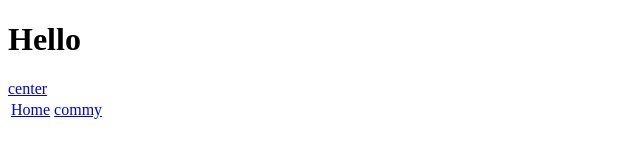
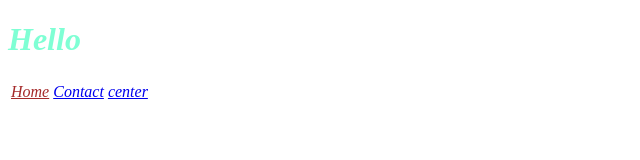
Before and after one commit to kai-tuhoc/hoclaptrinh, a plain HTML site: page index.html in a window 1280 px wide. Shown: the whole page, without its empty margins (0-640 px from the left). Drawn offline with Linux system fonts and the light colour scheme.

Commit message:
sửa lần 3

```diff
--- a/index.html
+++ b/index.html
@@ -4,15 +4,16 @@
     <meta charset="UTF-8" />
     <meta name="viewport" content="width=device-width, initial-scale=1.0" />
     <title>bankhongthetruycap</title>
-    <link rel="stylesheet" href="" />
+    <link rel="stylesheet" href="/oder.css" />
   </head>
   <body>
     <h1>Hello</h1>
     <table>
       <tr>
-        <td><a href="./index.html">Home</a></td>
-        <td><a href="./trang2.html">commy</a></td>
-        <tdg><a href="./trang1.html">center</a><td>
+        <td><a href="./index.html" style="color: brown">Home</a></td>
+        <td><a href="./trang2.html">Contact</a></td>
+        <td><a href="./trang1.html">center</a></td>
+        <td></td>
       </tr>
     </table>
   </body>
--- a/oder.css
+++ b/oder.css
@@ -1,2 +1,8 @@
 h1 {
+  color: aquamarine;
+  font-style: italic;
 }
+td {
+  color: blue;
+  font-style: italic;
+}
```
